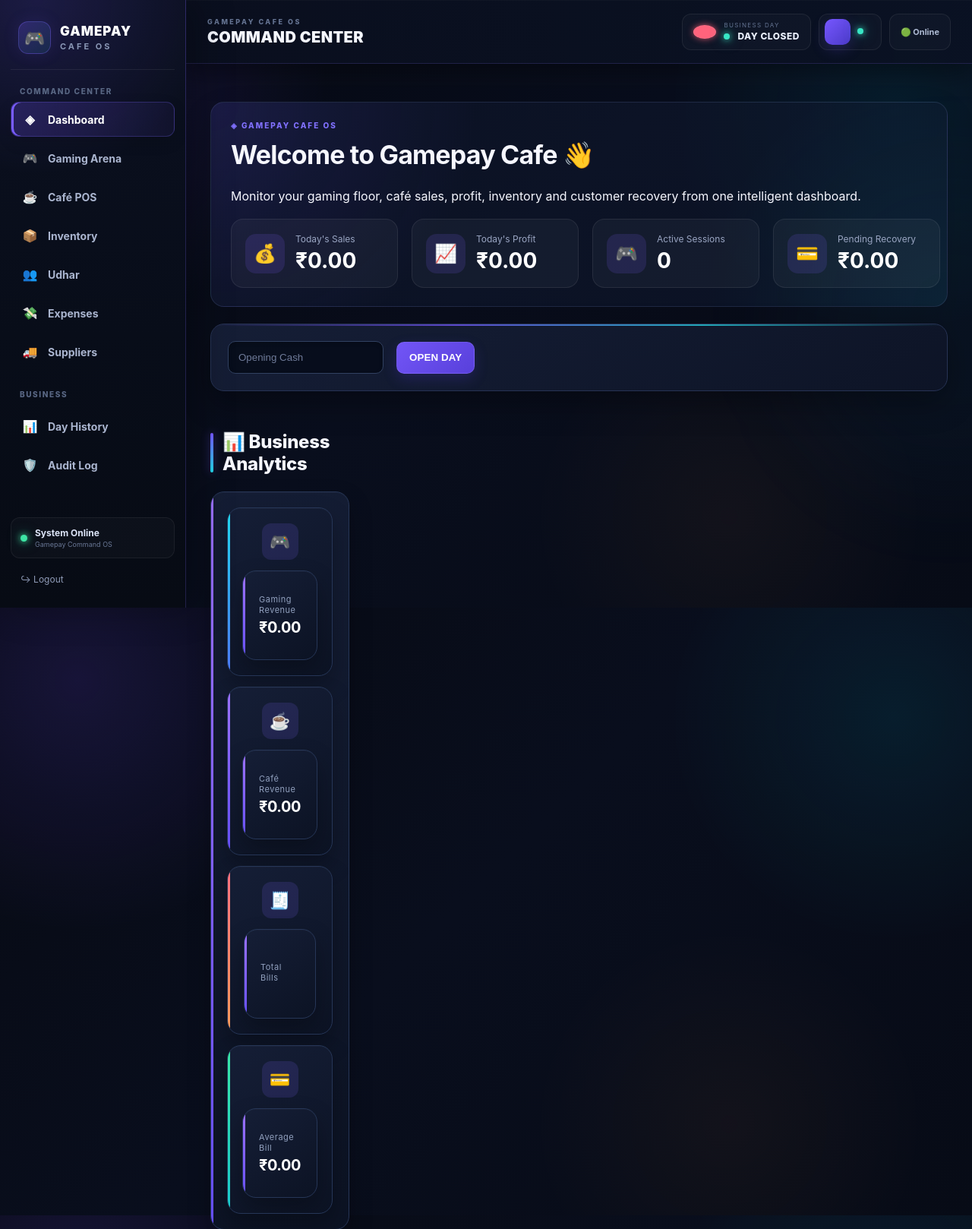
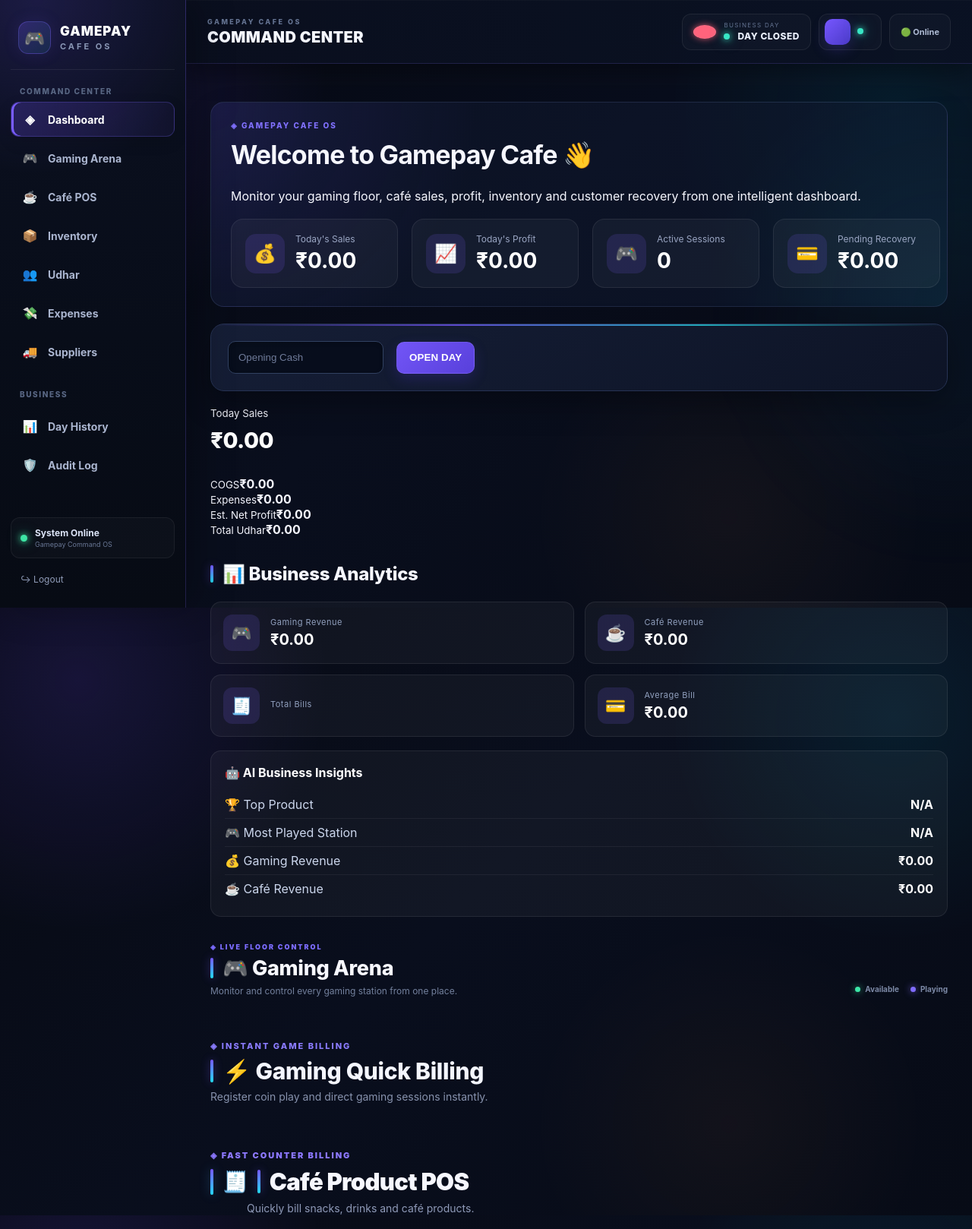
Before and after one commit to Vivekarya8/gamepay-cafe-os, a Flask app: template Gamepay_Cafe_OS_V7_PWA_Complete/templates/dashboard.html in a window 1280 px wide. Shown: the top 1618 px of the page at 76% size. Run offline with Flask 3, Linux system fonts and the light colour scheme; the template is opened without the code that fills it, so the values that code supplies are empty; some libraries are stand-ins or nearby versions.

Commit message:
Update dashboard.html

```diff
--- a/Gamepay_Cafe_OS_V7_PWA_Complete/templates/dashboard.html
+++ b/Gamepay_Cafe_OS_V7_PWA_Complete/templates/dashboard.html
@@ -214,7 +214,9 @@
 {% else %}
 <div class="notice">...</div>
 {% endif %}
-<section class="gp-business-insights">
+
+<div><small>Today Sales</small><b>₹{{"%.2f"|format(total)}}</b></div><div><small>COGS</small><b>₹{{"%.2f"|format(cost)}}</b></div><div><small>Expenses</small><b>₹{{"%.2f"|format(exp)}}</b></div><div><small>Est. Net Profit</small><b>₹{{"%.2f"|format(profit)}}</b></div><div><small>Total Udhar</small><b>₹{{"%.2f"|format(due)}}</b></div></div>
+     <section class="gp-business-insights">
 
     <h2>📊 Business Analytics</h2>
 
@@ -290,7 +292,6 @@
 
 </section>
 
-<div><small>Today Sales</small><b>₹{{"%.2f"|format(total)}}</b></div><div><small>COGS</small><b>₹{{"%.2f"|format(cost)}}</b></div><div><small>Expenses</small><b>₹{{"%.2f"|format(exp)}}</b></div><div><small>Est. Net Profit</small><b>₹{{"%.2f"|format(profit)}}</b></div><div><small>Total Udhar</small><b>₹{{"%.2f"|format(due)}}</b></div></div>
 <!-- =====================================================
      GAMEPAY CAFE — LIVE GAMING ARENA
      ===================================================== -->
```
